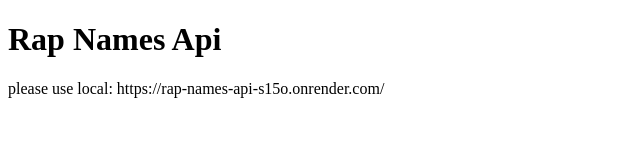
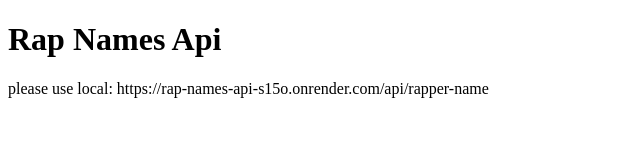
Before and after one commit to garciahector311/rap-names-api, a website: page index.html in a window 1280 px wide. Shown: the whole page, without its empty margins (0-640 px from the left). Drawn offline with Linux system fonts and the light colour scheme.

Commit message:
updated html docs again

```diff
--- a/index.html
+++ b/index.html
@@ -7,6 +7,6 @@
 </head>
 <body>
     <h1>Rap Names Api</h1>
-    <p> please use local: https://rap-names-api-s15o.onrender.com/</p>
+    <p> please use local: https://rap-names-api-s15o.onrender.com/api/rapper-name</p>
 </body>
 </html>
```
